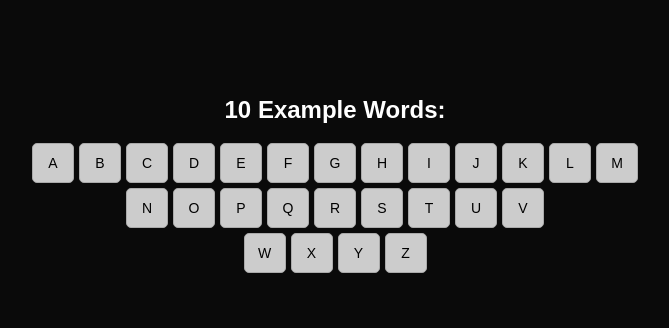
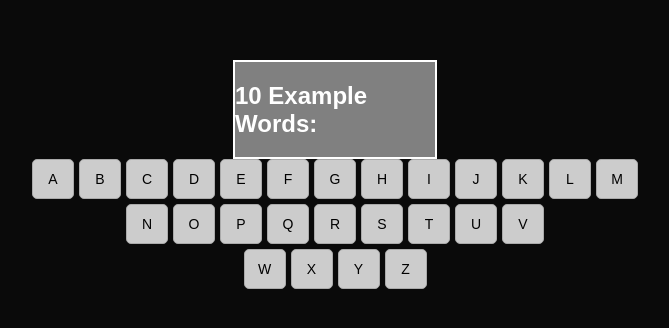
Before and after one commit to ayyan1700/keyboard, a plain HTML site: page index.html in a window 1280 px wide. Shown: the part 218-546 px from the top of the page, without its empty margins (305-974 px from the left). Drawn offline with Linux system fonts and the light colour scheme.

Commit message:
Update styles.css

```diff
--- a/styles.css
+++ b/styles.css
@@ -63,6 +63,9 @@ body {
 .output {
     margin-top: 10px;
     color: white;
+    border:2px solid;
+    background-color:grey;
+    width:200px;
 }
 
 ul {
```
